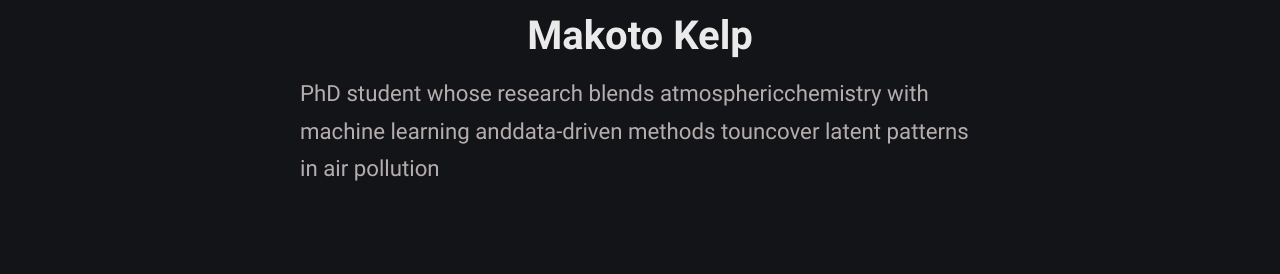
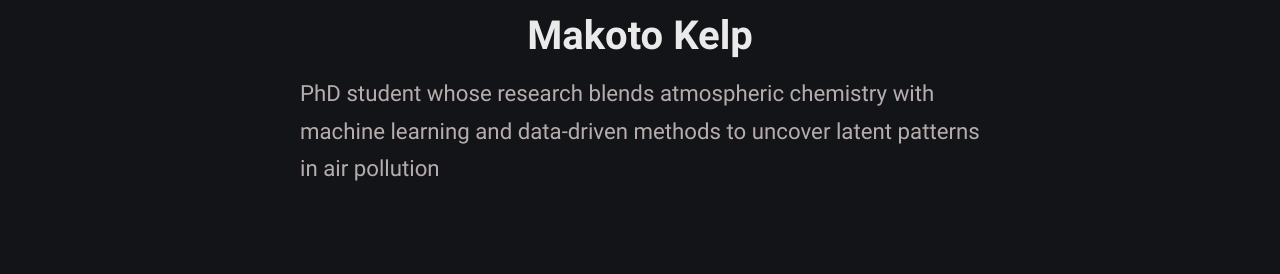
Before and after one commit to mkelp/mkelp.github.io, a Jekyll site: the page built from index.md, in a window 1280 px wide. Shown: the part 563-837 px from the top of the page. Built offline with Jekyll 4.4.1, drawn with Linux system fonts in a browser that asks for light colours.

```diff
--- a/_config.yml
+++ b/_config.yml
@@ -11,10 +11,11 @@ mode: dark # default theme "dark" | "light"
 # Profile settings
 author:
   name: Makoto Kelp # author name
-  bio: "PhD student whose research blends atmospheric\
-    chemistry with machine learning and\
-    data-driven methods to\
-    uncover latent patterns in air pollution"
+  bio: | # tell to the world
+    PhD student whose research blends atmospheric
+    chemistry with machine learning and
+    data-driven methods to
+    uncover latent patterns in air pollution
 
   username: mkelp # general username
   github: mkelp # github username
```
